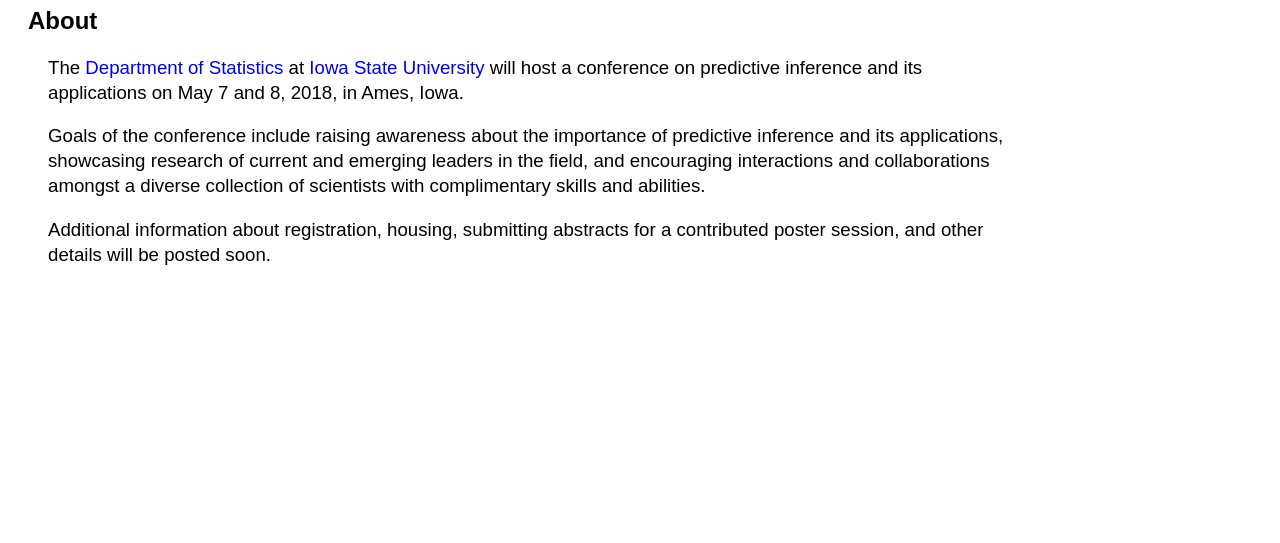
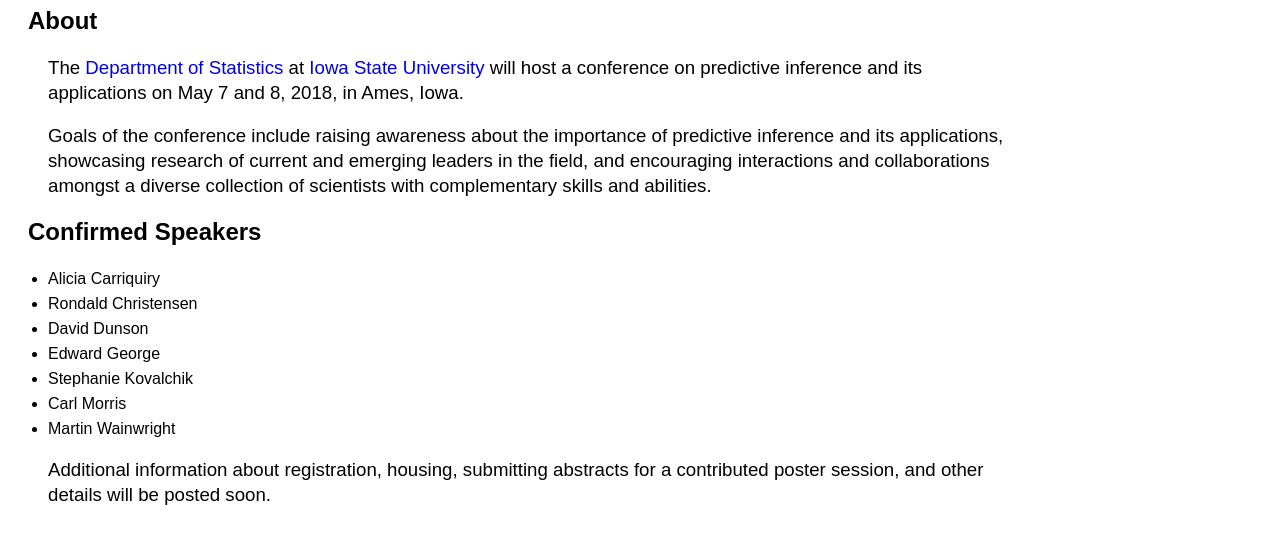
Before and after one commit to PredictiveInference/PredictiveInference.github.io, a plain HTML site: page index.html in a window 1280 px wide. Shown: the part 61-604 px from the top of the page. Drawn offline with Linux system fonts and the light colour scheme.

Commit message:
Update index.html

```diff
--- a/index.html
+++ b/index.html
@@ -24,8 +24,23 @@ on May 7 and 8, 2018, in Ames, Iowa.
 <P>
 Goals of the conference include raising awareness about the importance of predictive inference and its applications,
 showcasing research of current and emerging leaders in the field,
-and encouraging interactions and collaborations amongst a diverse collection of scientists with complimentary skills and abilities.
+and encouraging interactions and collaborations amongst a diverse collection of scientists with complementary skills and abilities.
 </P>
+
+<H2>
+Confirmed Speakers
+</H2>
+
+<UL>
+<li> Alicia Carriquiry
+<li> Rondald Christensen
+<li> David Dunson
+<li> Edward George
+<li> Stephanie Kovalchik
+<li> Carl Morris
+<li> Martin Wainwright
+</UL>
+
 
 <P>
 Additional information about registration, housing, submitting abstracts for a contributed poster session, and other details
```
